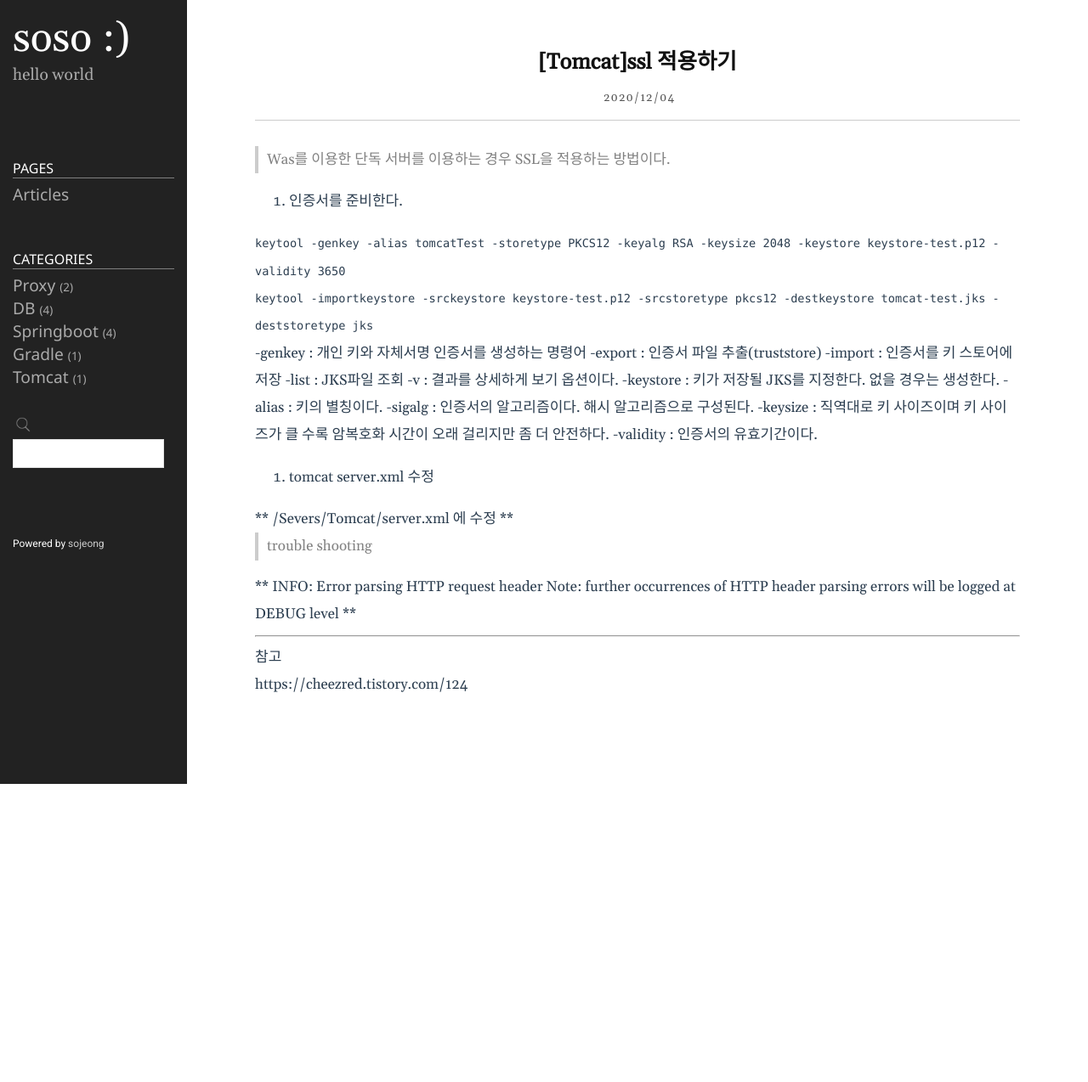
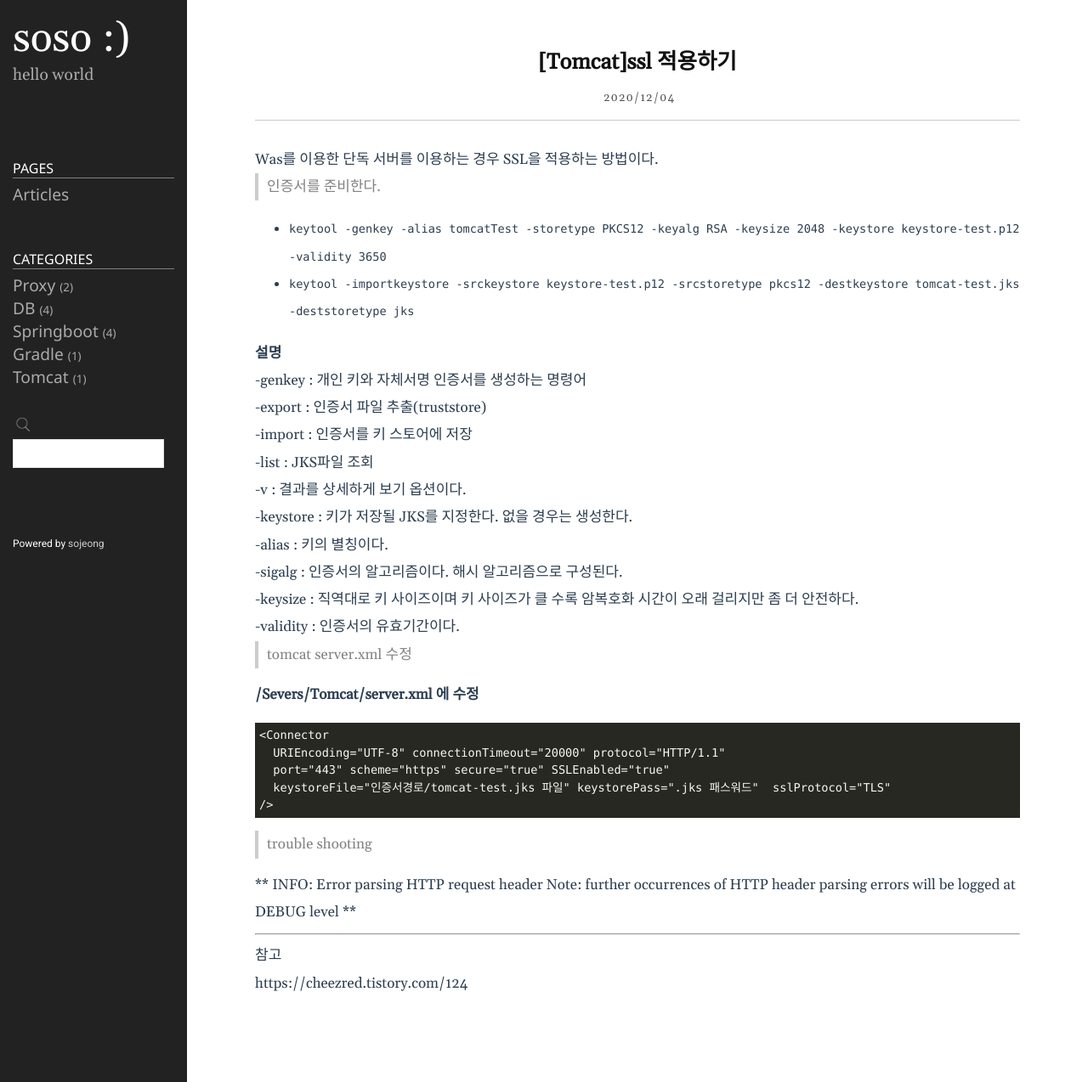
Before and after one commit to sosojeong2/sosojeong2.github.io, a Jekyll site: the page built from _posts/2020-12-04-Tomcat-ssl.markdown, in a window 1280 px wide. Shown: the whole page at 85% size. Built offline with Jekyll 4.4.1, drawn with Linux system fonts in a browser that asks for light colours; nearby versions of some CDN libraries; before the commit the page ends 923 px from its top, so only the background shows below that.

Commit message:
게시글 추가

````diff
--- a/_posts/2020-12-04-Tomcat-ssl.markdown
+++ b/_posts/2020-12-04-Tomcat-ssl.markdown
@@ -5,37 +5,39 @@ date: 2020-12-04 13:54:23 +0900
 category: Tomcat
 ---
 
-> Was를 이용한 단독 서버를 이용하는 경우 SSL을 적용하는 방법이다.
+Was를 이용한 단독 서버를 이용하는 경우 SSL을 적용하는 방법이다.
 
 
-1. 인증서를 준비한다.
+> 인증서를 준비한다.
 
-`keytool -genkey -alias tomcatTest -storetype PKCS12 -keyalg RSA -keysize 2048 -keystore keystore-test.p12 -validity 3650`
+* `keytool -genkey -alias tomcatTest -storetype PKCS12 -keyalg RSA -keysize 2048 -keystore keystore-test.p12 -validity 3650`
 
-`keytool -importkeystore -srckeystore keystore-test.p12 -srcstoretype pkcs12 -destkeystore tomcat-test.jks -deststoretype jks`
+* `keytool -importkeystore -srckeystore keystore-test.p12 -srcstoretype pkcs12 -destkeystore tomcat-test.jks -deststoretype jks`
 
--genkey		: 개인 키와 자체서명 인증서를 생성하는 명령어
--export		: 인증서 파일 추출(truststore)
--import		: 인증서를 키 스토어에 저장
--list		: JKS파일 조회
--v          	: 결과를 상세하게 보기 옵션이다.
+**설명**
+-genkey		  : 개인 키와 자체서명 인증서를 생성하는 명령어
+-export		  : 인증서 파일 추출(truststore)
+-import		  : 인증서를 키 스토어에 저장
+-list		    : JKS파일 조회
+-v        	: 결과를 상세하게 보기 옵션이다.
 -keystore  	: 키가 저장될 JKS를 지정한다. 없을 경우는 생성한다.
--alias      	: 키의 별칭이다.
+-alias      : 키의 별칭이다.
 -sigalg    	: 인증서의 알고리즘이다. 해시 알고리즘으로 구성된다.
 -keysize   	: 직역대로 키 사이즈이며 키 사이즈가 클 수록 암복호화 시간이 오래 걸리지만 좀 더 안전하다.
--validity    	: 인증서의 유효기간이다.
+-validity   : 인증서의 유효기간이다.
 
 
-2. tomcat server.xml 수정
+> tomcat server.xml 수정
 
-** /Severs/Tomcat/server.xml 에 수정 **
+**/Severs/Tomcat/server.xml 에 수정**
 
+```console
 <Connector
   URIEncoding="UTF-8" connectionTimeout="20000" protocol="HTTP/1.1"
   port="443" scheme="https" secure="true" SSLEnabled="true"
   keystoreFile="인증서경로/tomcat-test.jks 파일" keystorePass=".jks 패스워드"  sslProtocol="TLS"
 />
-
+```
 
 > trouble shooting
 
````
